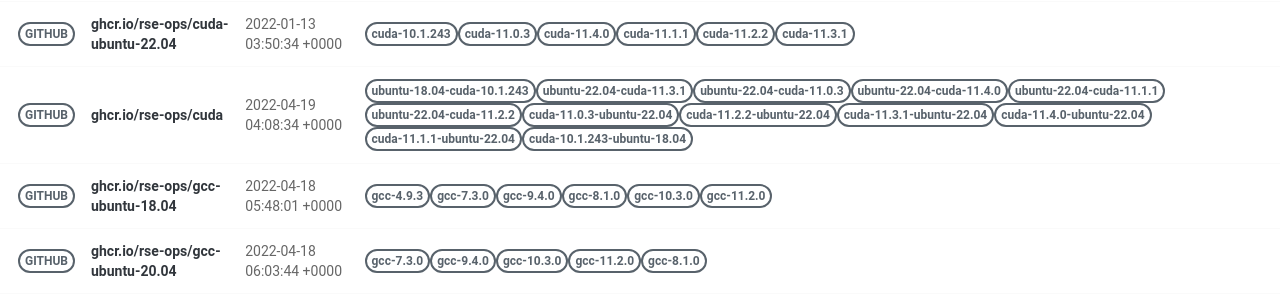
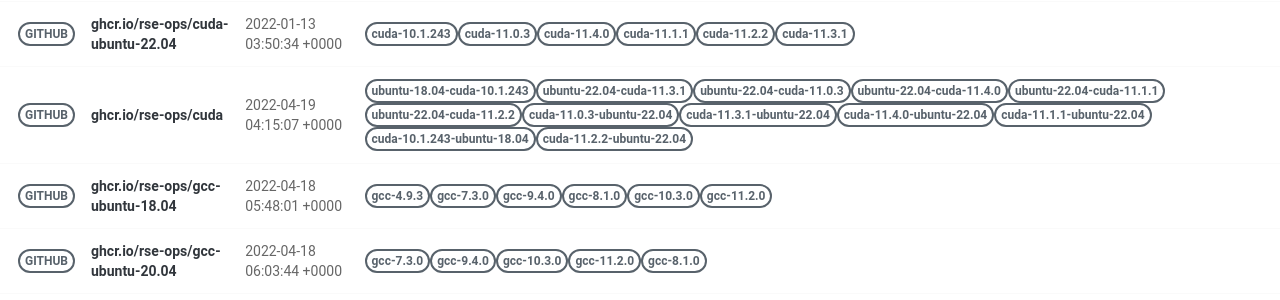
Before and after one commit to rse-ops/docker-images, a Jekyll site: the page built from pages/index.md, in a window 1280 px wide. Shown: the part 428-728 px from the top of the page. Built offline with Jekyll 4.4.1, drawn with Linux system fonts in a browser that asks for light colours; nearby versions of some CDN libraries.

Commit message:
Automated push to update library 2022-04-19

```diff
--- a/_library/ghcr.io-rse-ops-cuda.md
+++ b/_library/ghcr.io-rse-ops-cuda.md
@@ -1,7 +1,7 @@
 ---
 layout: container
 name: ghcr.io/rse-ops/cuda
-updated_at: 2022-04-19 04:08:34.254705
+updated_at: 2022-04-19 04:15:07.473029
 
 
 container_url: https://github.com/orgs/rse-ops/packages/container/package/cuda
```
Also changed, not shown: other parts of _library/ghcr.io-rse-ops-cuda.md (+3 -3 lines).
